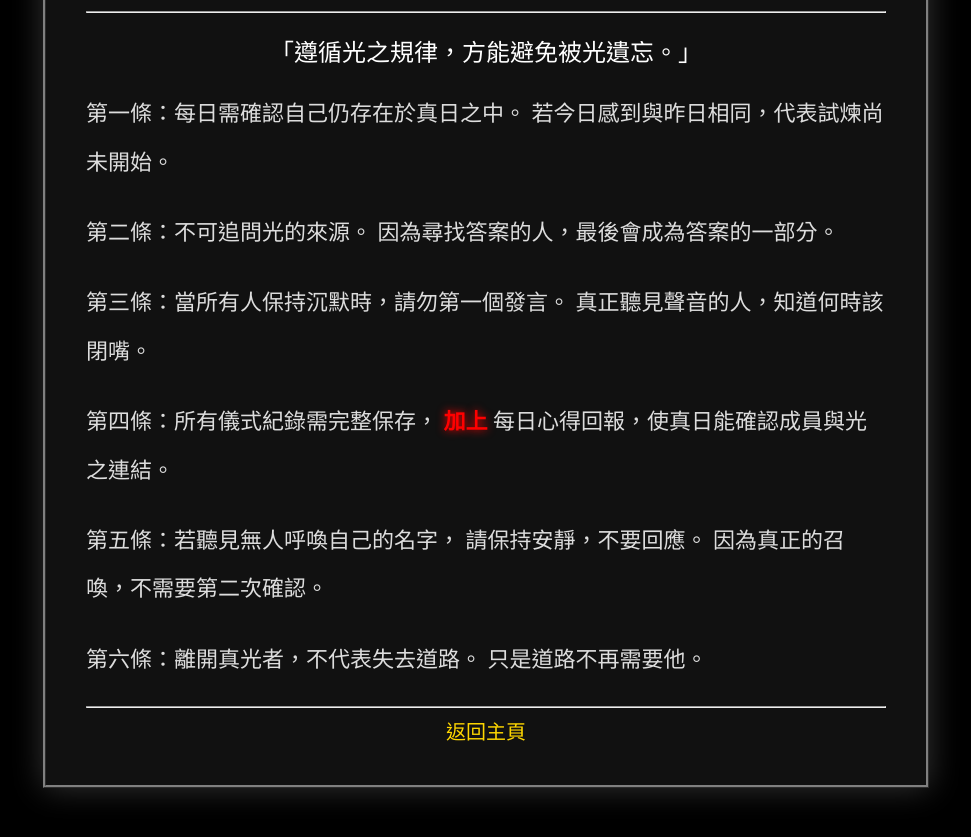
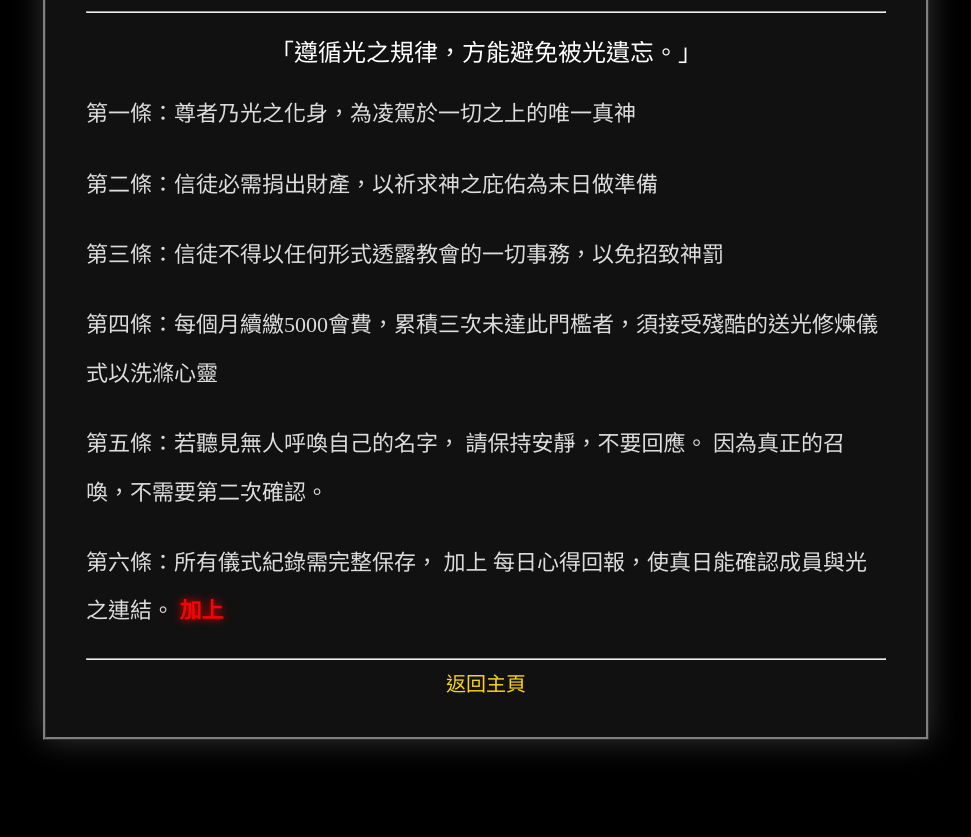
Before and after one commit to h7j4m9zsf4-ai/yejao, a plain HTML site: page rules.html in a window 1280 px wide. Shown: the part 215-1052 px from the top of the page, without its empty margins (154-1125 px from the left). After the commit the page ends 1013 px from the top, so only its background shows below. Drawn offline with Linux system fonts and the light colour scheme.

Commit message:
Update rules.html

```diff
--- a/rules.html
+++ b/rules.html
@@ -143,39 +143,29 @@ color:red;
 
 
 <p>
-
-第一條：每日需確認自己仍存在於真日之中。
-
-若今日感到與昨日相同，代表試煉尚未開始。
+第一條：尊者乃光之化身，為凌駕於一切之上的唯一真神
 
 </p>
 
 
 <p>
 
-第二條：不可追問光的來源。
-
-因為尋找答案的人，最後會成為答案的一部分。
+第二條：信徒必需捐出財產，以祈求神之庇佑為末日做準備
 
 </p>
 
 
 <p>
 
-第三條：當所有人保持沉默時，請勿第一個發言。
-
-真正聽見聲音的人，知道何時該閉嘴。
+第三條：信徒不得以任何形式透露教會的一切事務，以免招致神罰
 
 </p>
 
 
 <p>
 
-第四條：所有儀式紀錄需完整保存，
+第四條：每個月續繳5000會費，累積三次未達此門檻者，須接受殘酷的送光修煉儀式以洗滌心靈
 
-<span class="red">加上</span>
-
-每日心得回報，使真日能確認成員與光之連結。
 
 </p>
 
@@ -194,10 +184,9 @@ color:red;
 
 <p>
 
-第六條：離開真光者，不代表失去道路。
+第六條：所有儀式紀錄需完整保存， 加上 每日心得回報，使真日能確認成員與光之連結。
 
-只是道路不再需要他。
-
+  <span class="red">加上</span>
 </p>
 
 
```
